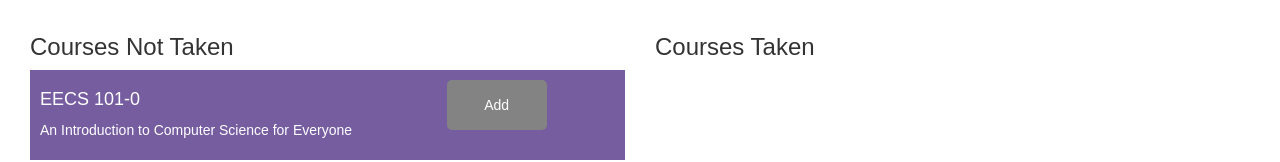
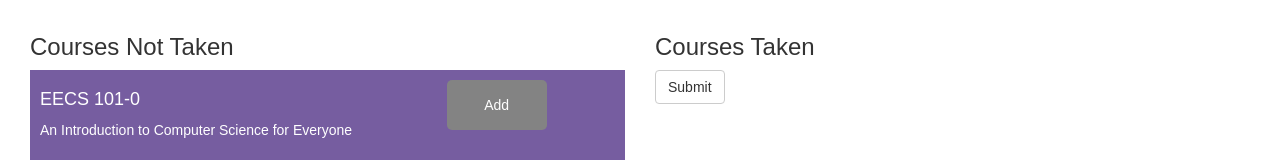
Before and after one commit to kevinjihwanlee/mas, a React (Create React App) app in the folder client/: page /coursehistory in a window 1280 px wide. Shown: the part 126-288 px from the top of the page. Built offline with nearby package versions, Linux system fonts and the light colour scheme.

Commit message:
added submit button

```diff
--- a/client/src/scenes/CourseHistory/components/CoursesTaken.js
+++ b/client/src/scenes/CourseHistory/components/CoursesTaken.js
@@ -1,5 +1,6 @@
 import React, { Component } from 'react';
 import RemoveCourses from './RemoveCourses';
+import {Button} from 'react-bootstrap';
 
 const CoursesTaken = (props) => {
 
@@ -7,6 +8,7 @@ const CoursesTaken = (props) => {
     <div className="register-search-div">
       <h3>Courses Taken</h3>
       <RemoveCourses isAdding={false} removeCourse={props.removeCourse} courses={props.coursesTaken} />
+      <Button onClick={props.sendCourses} >Submit</Button>
     </div>
   );
 }
--- a/client/src/scenes/CourseHistory/index.js
+++ b/client/src/scenes/CourseHistory/index.js
@@ -2,6 +2,7 @@ import React, { Component } from 'react';
 import {Row, Col} from 'react-bootstrap';
 import CoursesNotTaken from './components/CoursesNotTaken';
 import CoursesTaken from './components/CoursesTaken';
+import $ from 'jquery';
 
 export default class CourseHistory extends Component {
   constructor(props) {
@@ -47,6 +48,26 @@ export default class CourseHistory extends Component {
     })
   }
 
+  sendCourses() {
+    var result = [];
+    for (var courseKey in this.state.coursesTaken) {
+      result.push(this.state.coursesTaken[courseKey].course_id);
+    }
+
+
+    $.ajax({
+      url: `/`, //what url
+      dataType: 'json',
+      method: 'post',
+      success: function(data) {
+        window.location.href = "/";
+      },
+      error: function(xhr, status, err) {
+        console.log(err);
+      }
+    })
+  }
+
   render() {
     return (
       <div className="main-content">
@@ -55,7 +76,7 @@ export default class CourseHistory extends Component {
             <CoursesNotTaken addCourse={this.addCourse} coursesNotTaken={this.state.coursesNotTaken} />
           </Col>
           <Col md={6}>
-            <CoursesTaken removeCourse={this.removeCourse} coursesTaken={this.state.coursesTaken} />
+            <CoursesTaken sendCourses={this.sendCourses.bind(this)} removeCourse={this.removeCourse} coursesTaken={this.state.coursesTaken} />
           </Col>
         </Row>
       </div>
```
Also changed, not shown: 1 other file (tests, documents, lock files or other folders).
